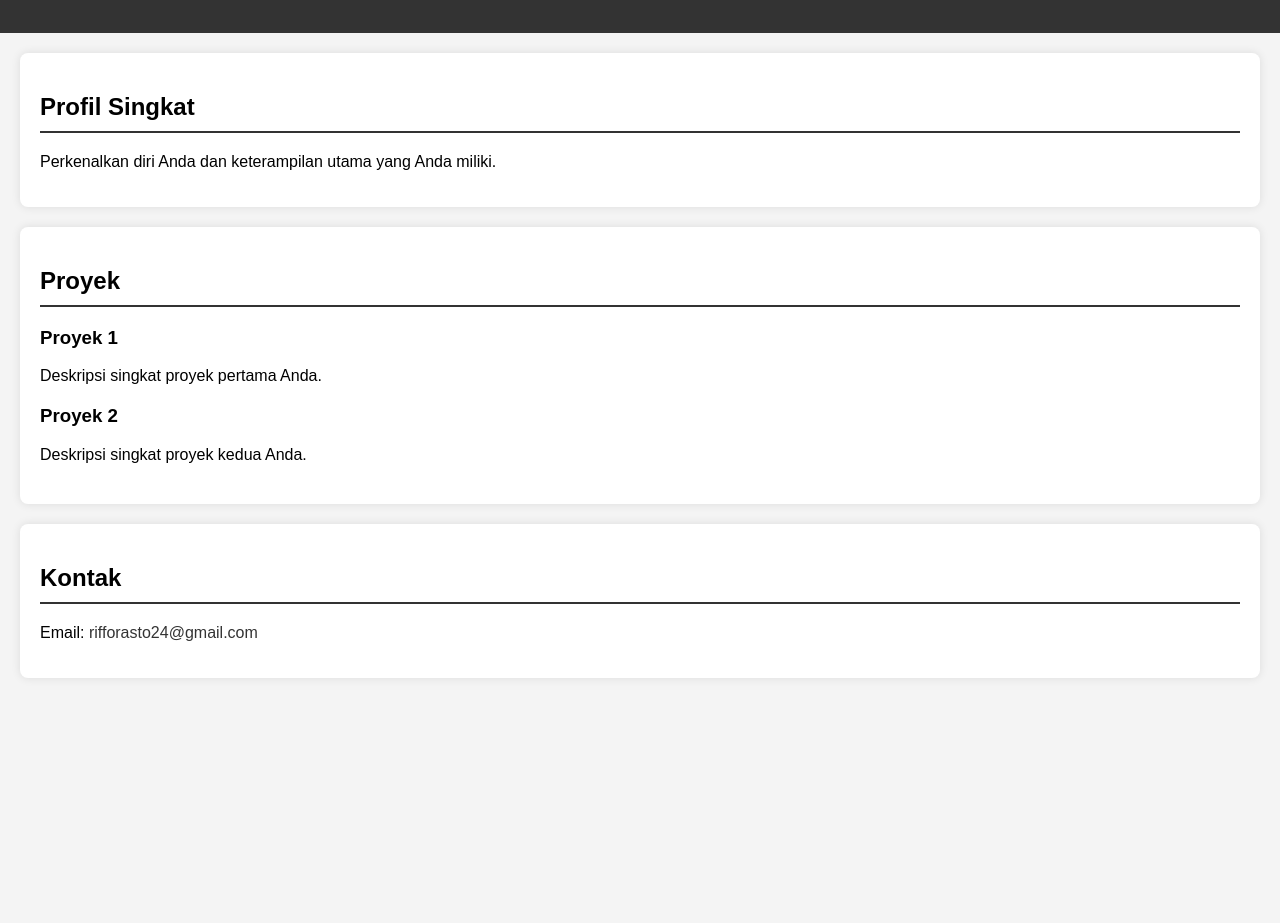
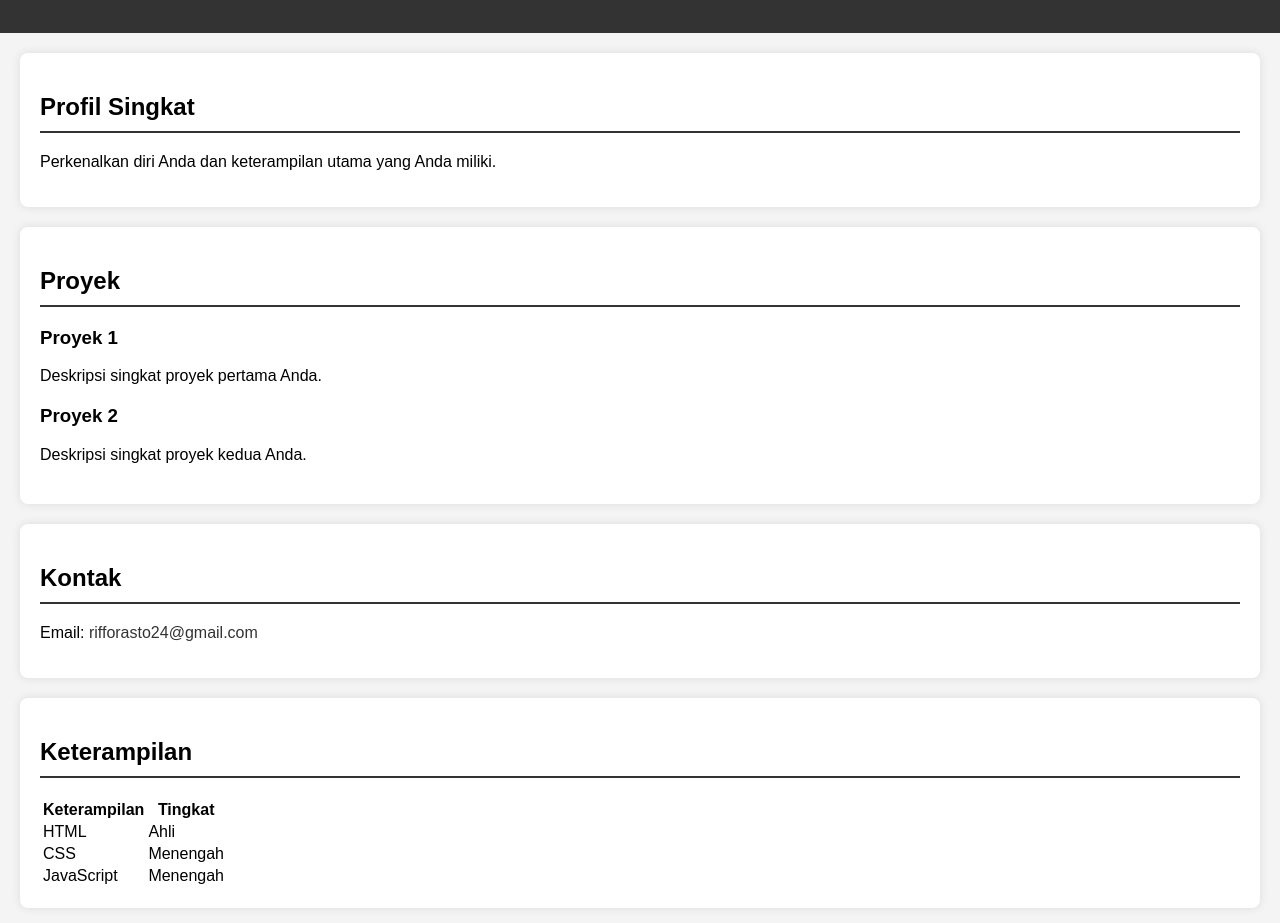
Before and after one commit to riffo-rasto/riffo-rasto.github.io, a plain HTML site: page index.html in a window 1280 px wide. Shown: the part 121-1044 px from the top of the page. Before the commit the page ends 819 px from the top, so only its background shows below. Drawn offline with Linux system fonts and the light colour scheme.

Commit message:
Menambahkan tabel skill pada index.html

```diff
--- a/index.html
+++ b/index.html
@@ -35,5 +35,29 @@
         <p>Email: <a href="mailto:rifforasto24@gmail.com">rifforasto24@gmail.com</a></p>
         <!-- Tambahkan informasi kontak lainnya jika diperlukan -->
     </section>
+
+    <section id="skills">
+        <h2>Keterampilan</h2>
+        <table>
+            <tr>
+                <th>Keterampilan</th>
+                <th>Tingkat</th>
+            </tr>
+            <tr>
+                <td>HTML</td>
+                <td>Ahli</td>
+            </tr>
+            <tr>
+                <td>CSS</td>
+                <td>Menengah</td>
+            </tr>
+            <tr>
+                <td>JavaScript</td>
+                <td>Menengah</td>
+            </tr>
+            <!-- Tambahkan lebih banyak keterampilan sesuai kebutuhan -->
+        </table>
+    </section>
+
 </body>
 </html>
```
